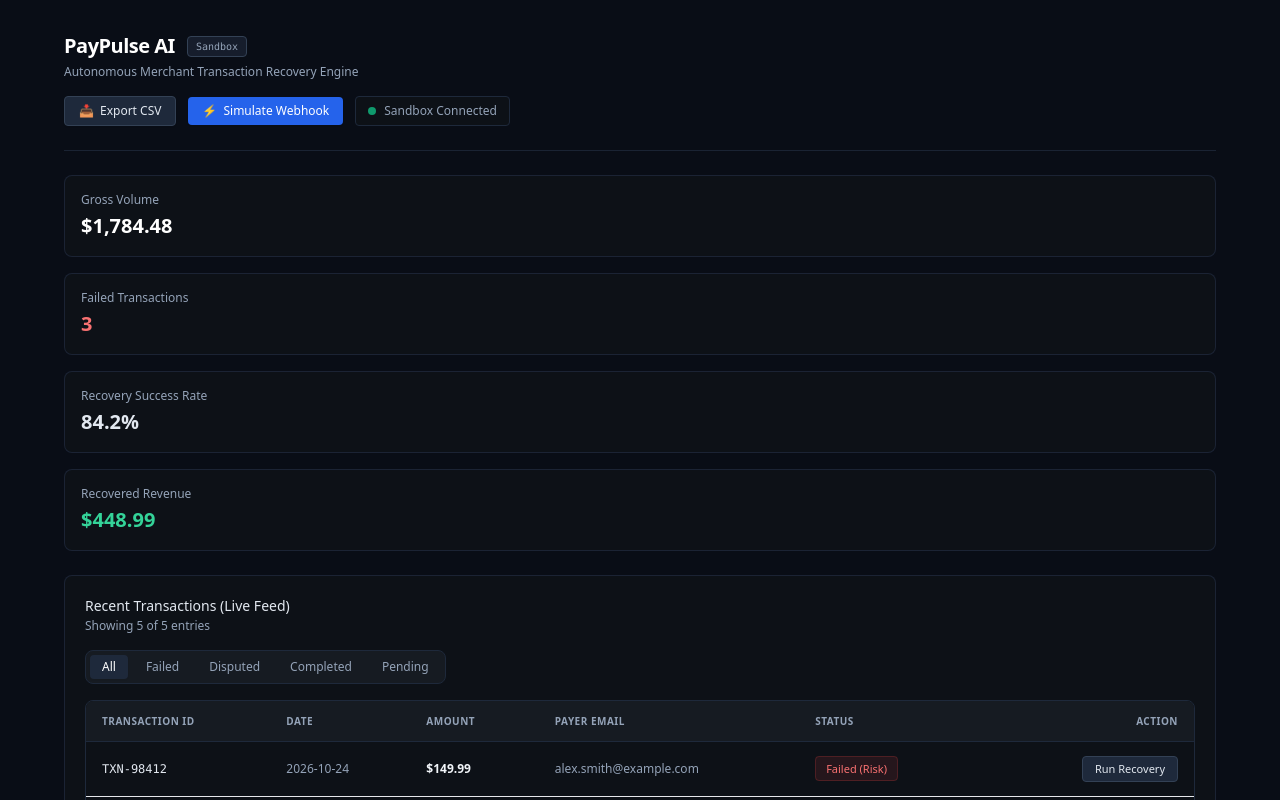
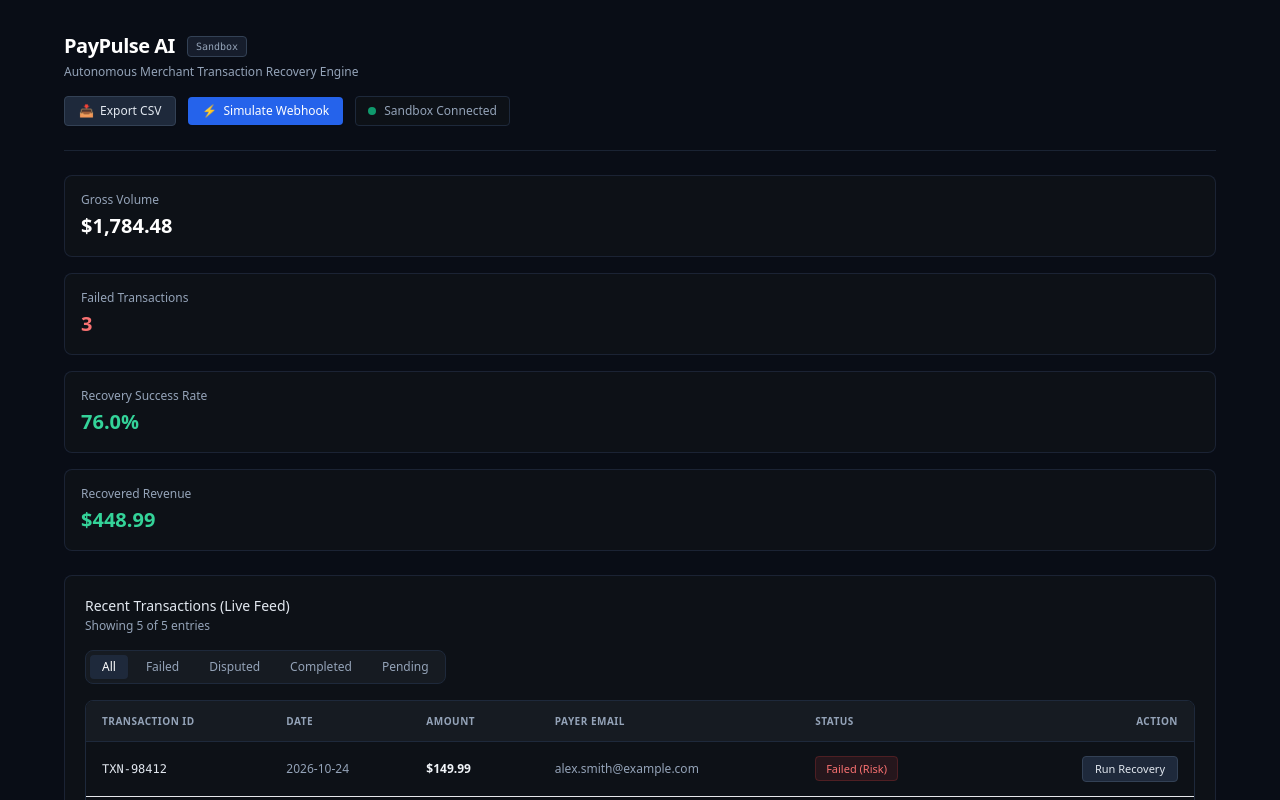
Before and after one commit to nisantasrmh/PayPulse-AI, a React (Vite) app in the folder frontend/: page / in a window 1280 px wide. Shown: the top 800 px of the page. Built offline with nearby package versions, Linux system fonts and the light colour scheme.

Commit message:
Fix dynamic recovery success rate calculation based on live transaction status and webhook updates

```diff
--- a/frontend/src/App.jsx
+++ b/frontend/src/App.jsx
@@ -50,7 +50,7 @@ export default function App() {
 
     setTransactions([newTx, ...transactions]);
     setShowWebhookModal(false);
-    setWebhookStatus(`⚡ Live Webhook Received: PAYPAL.${eventType} for ${randomId}. AI Agent automatically processed risk score & updated grid.`);
+    setWebhookStatus(`⚡ Live Webhook Received: PAYPAL.${eventType} for ${randomId}. AI Agent processed risk metrics.`);
   };
 
   // Export Table Data to CSV
@@ -74,6 +74,12 @@ export default function App() {
     if (selectedFilter === 'Pending') return tx.status.includes('Pending');
     return true;
   });
+
+  // Correct Dynamic Success Rate Calculation (Decreases on failures/disputes, increases on completions)
+  const completedCount = transactions.filter(t => t.status.includes('Completed')).length;
+  const failedOrRiskCount = transactions.filter(t => t.status.includes('Failed') || t.status.includes('Disputed')).length;
+  const calculatedRate = 85 - (failedOrRiskCount * 4) + (completedCount * 3);
+  const dynamicSuccessRate = Math.max(30, Math.min(99.9, calculatedRate)).toFixed(1);
 
   const getStatusBadge = (status) => {
     let badgeStyle = 'bg-slate-800 text-slate-300 border-slate-700';
@@ -158,7 +164,7 @@ export default function App() {
           </div>
         )}
 
-        {/* Clean Metrics Grid */}
+        {/* Clean Dynamic Metrics Grid */}
         <div className="grid grid-cols-1 sm:grid-cols-2 lg:grid-cols-4 gap-4">
           <div className="bg-[#0d1117] p-4 rounded-lg border border-slate-800/80">
             <p className="text-xs text-slate-400">Gross Volume</p>
@@ -170,7 +176,7 @@ export default function App() {
           </div>
           <div className="bg-[#0d1117] p-4 rounded-lg border border-slate-800/80">
             <p className="text-xs text-slate-400">Recovery Success Rate</p>
-            <p className="text-xl font-semibold text-slate-200 mt-1">84.2%</p>
+            <p className="text-xl font-semibold text-emerald-400 mt-1">{dynamicSuccessRate}%</p>
           </div>
           <div className="bg-[#0d1117] p-4 rounded-lg border border-slate-800/80">
             <p className="text-xs text-slate-400">Recovered Revenue</p>
```
